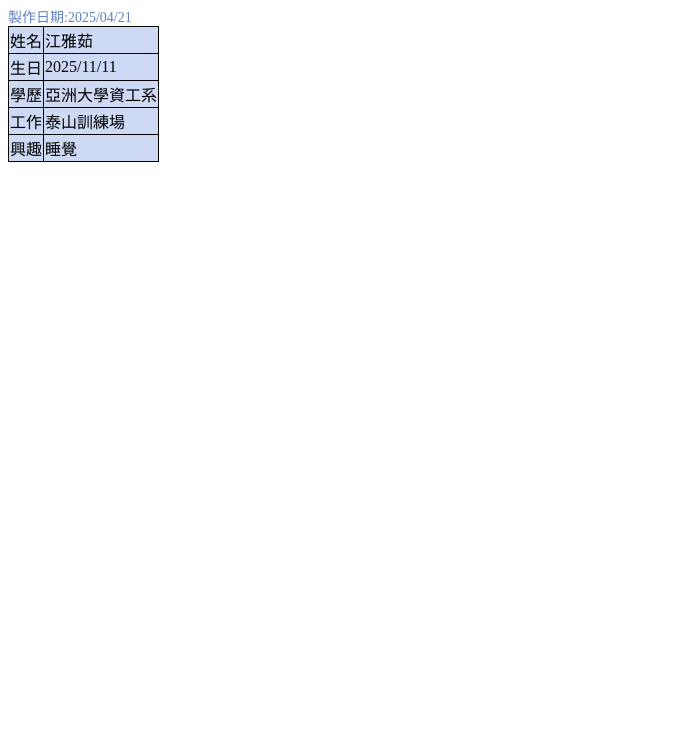
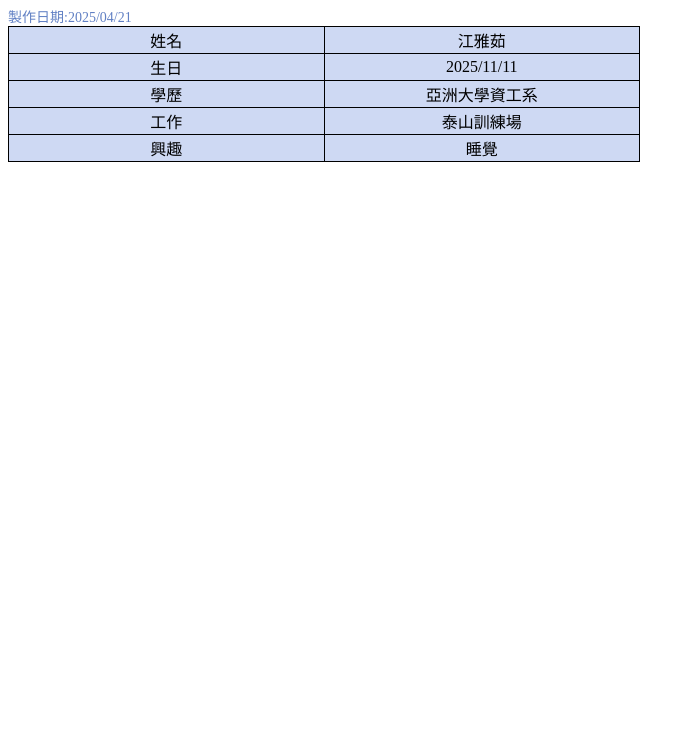
Before and after one commit to ririmayuz/114-github-test, a plain HTML site: page myself.html in a window 1280 px wide. Shown: the part 69-800 px from the top of the page, without its empty margins (0-695 px from the left). Drawn offline with Linux system fonts and the light colour scheme.

Commit message:
表格尺寸修改、字置中

```diff
--- a/myself.html
+++ b/myself.html
@@ -1,17 +1,27 @@
 <!DOCTYPE html>
 <html lang="en">
+
 <head>
     <meta charset="UTF-8">
     <meta name="viewport" content="width=device-width, initial-scale=1.0">
     <title>自我介紹</title>
     <style>
-    table, th, td {
+        table,
+        th,
+        td {
             border: 1px solid black;
             border-collapse: collapse;
             background-color: #ced9f3;
+            width: 50%;
+            /* 水平垂直置中 */
+            text-align: center;
+            vertical-align: middle;
+
+
         }
     </style>
 </head>
+
 <body>
     <h2>自我介紹</h2>
     <div style="font-size: 14px;color: #6180c4;">製作日期:2025/04/21</div>
@@ -38,4 +48,5 @@
         </tr>
     </table>
 </body>
+
 </html>
```
Lines whose indentation alone changed are shown as unchanged.
